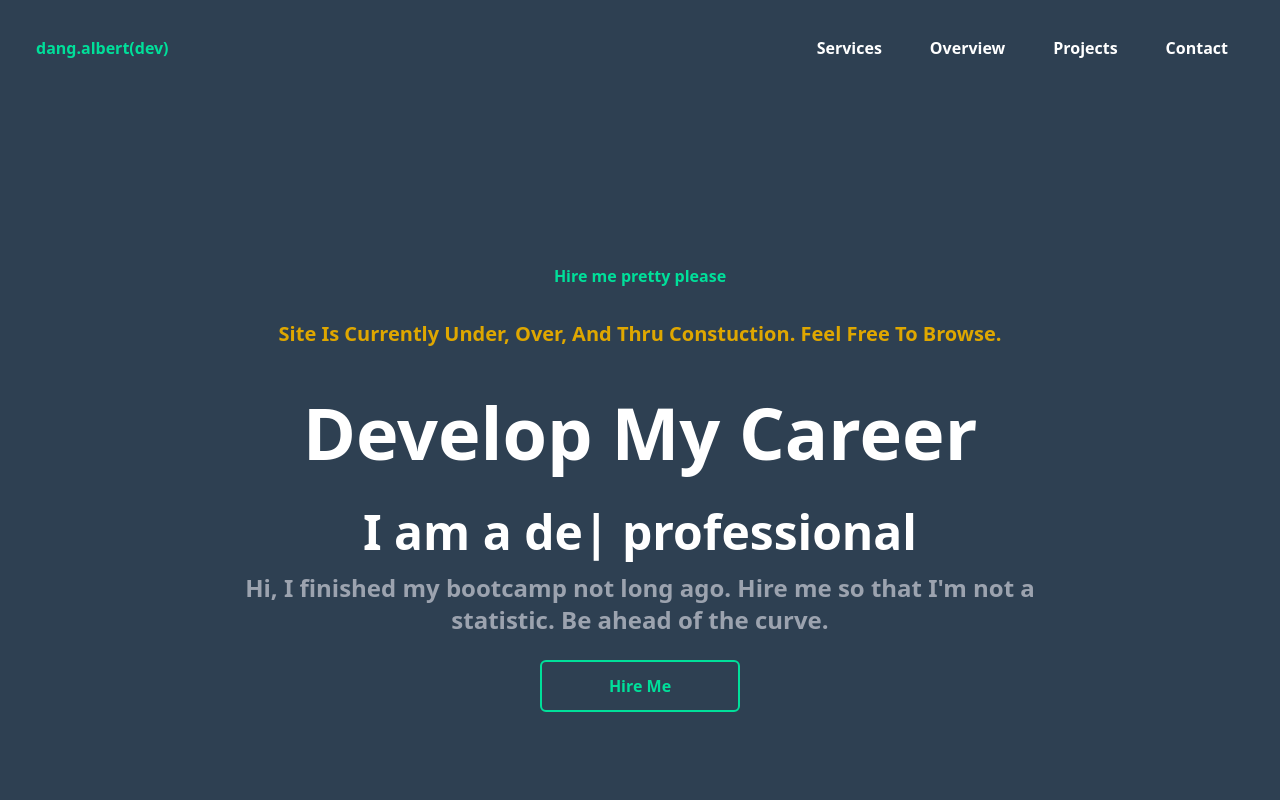
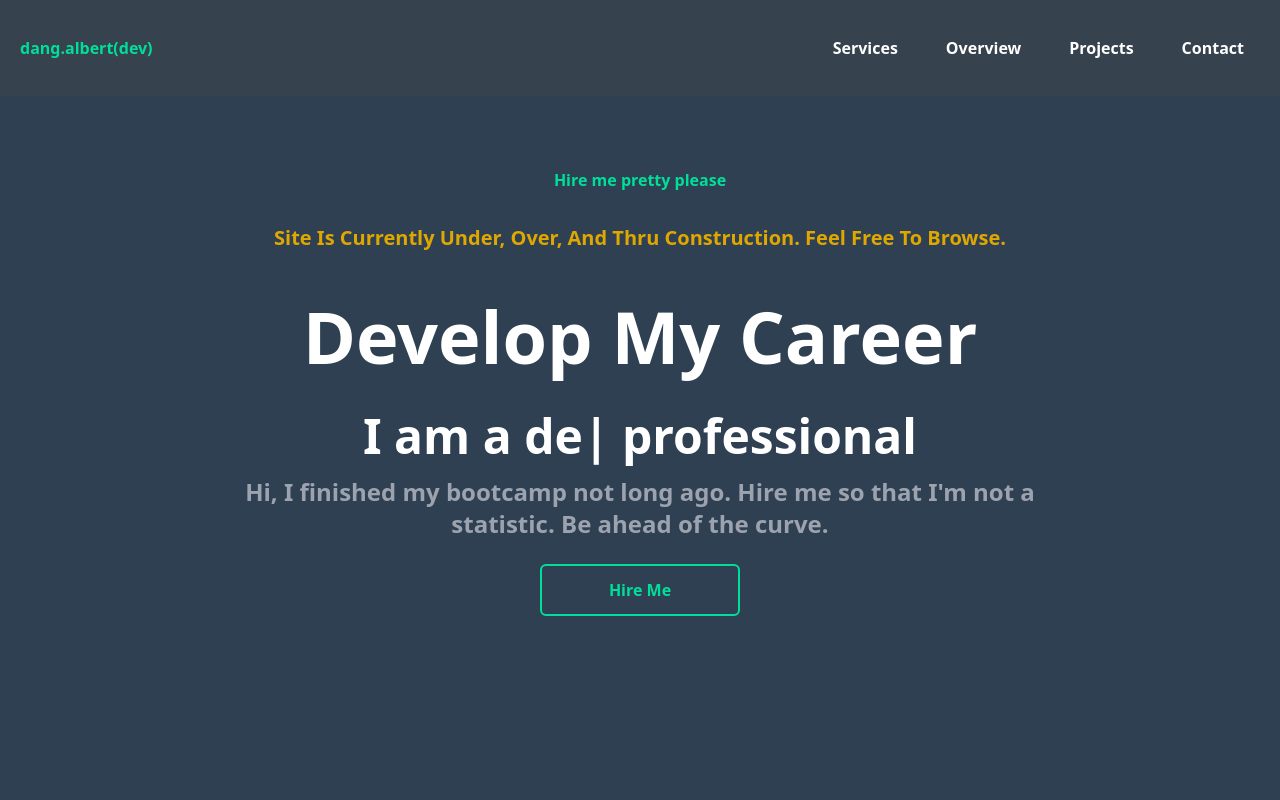
Before and after one commit to albertdang8/portfolio, a React (Vite) app in the folder code/: page / in a window 1280 px wide. Shown: the top 800 px of the page. Built offline with nearby package versions, Linux system fonts and the light colour scheme; some icons are missing.

Commit message:
opaque navbar 'complete'

```diff
--- a/code/src/components/NavBar/NavBar.jsx
+++ b/code/src/components/NavBar/NavBar.jsx
@@ -2,8 +2,8 @@
 const NavBar = () => {
 
   return (
-    <>
-      <nav className="flex justify-between items-center h-24 text-white max-w-[1240px] mx-auto px-4 max-md:flex-col">
+    <div className="w-full bg-[#4747475f] backdrop-blur-md fixed z-50">
+      <nav className="flex justify-between items-center h-24 text-white max-w-[1240px] mx-auto  max-md:flex-col">
         <h1 className="w-full text-md font-bold text-[#00DF9A] max-md:text-center max-md:pt-4">
           dang.albert(dev)
         </h1>
@@ -23,7 +23,7 @@ const NavBar = () => {
         </ul>
 
       </nav>
-    </>
+    </div>
   );
 };
 
--- a/code/src/sections/Hero.jsx
+++ b/code/src/sections/Hero.jsx
@@ -27,7 +27,7 @@ const Hero = () => {
       <div className="max-w-[800px] w-full h-screen mx-auto text-center flex flex-col justify-center">
         <p className="text-[#00DF9A] font-bold p-2">Hire me pretty please</p>
         <h1 className="md:text-xl sm:text-6xl text-xl font-bold md:py-6 capitalize text-[#dfa700]">
-          Site is currently under, over, and thru constuction. Feel free to browse.
+          Site is currently under, over, and thru construction. Feel free to browse.
         </h1>
         <h1 className="md:text-7xl sm:text-6xl text-4xl font-bold md:py-6 capitalize">
           Develop my career
```
